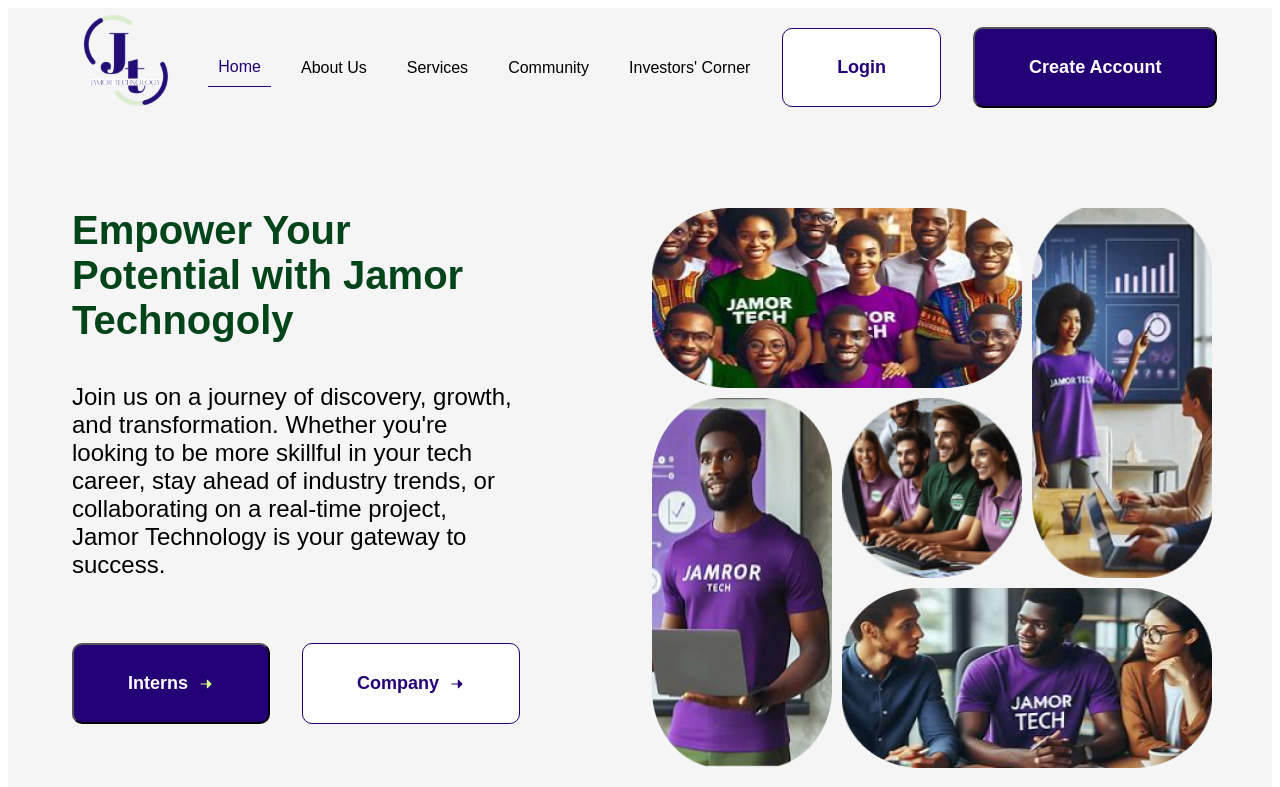
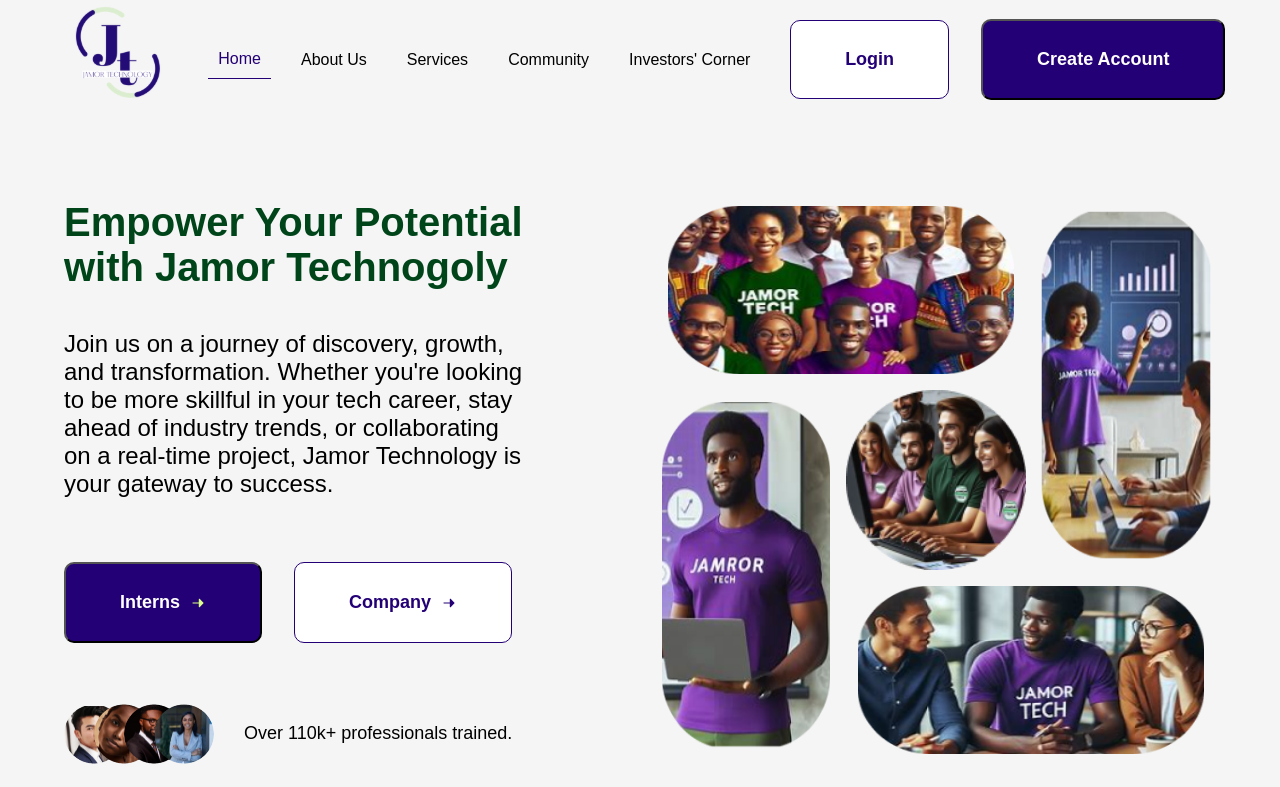
Before and after one commit to Jamor-Technology/FE, a React (Create React App) app in the folder jamort/: page / in a window 1280 px wide. Shown: the top 787 px of the page. Built offline with nearby package versions, Linux system fonts and the light colour scheme.

Commit message:
styled hero section

```diff
--- a/jamort/src/components/HeroSection/HeroSection.css
+++ b/jamort/src/components/HeroSection/HeroSection.css
@@ -1,5 +1,13 @@
   /* General style for the HeroSection component */
-.hero-section {
+  html, body {
+    margin: 0;
+    padding: 0;
+    width: 100%;
+    height: 100%;
+    overflow-x: hidden;
+  }
+
+  .hero-section {
   background-color: var(--background-color);
   color: var(--text-primary-color);
 }
```
